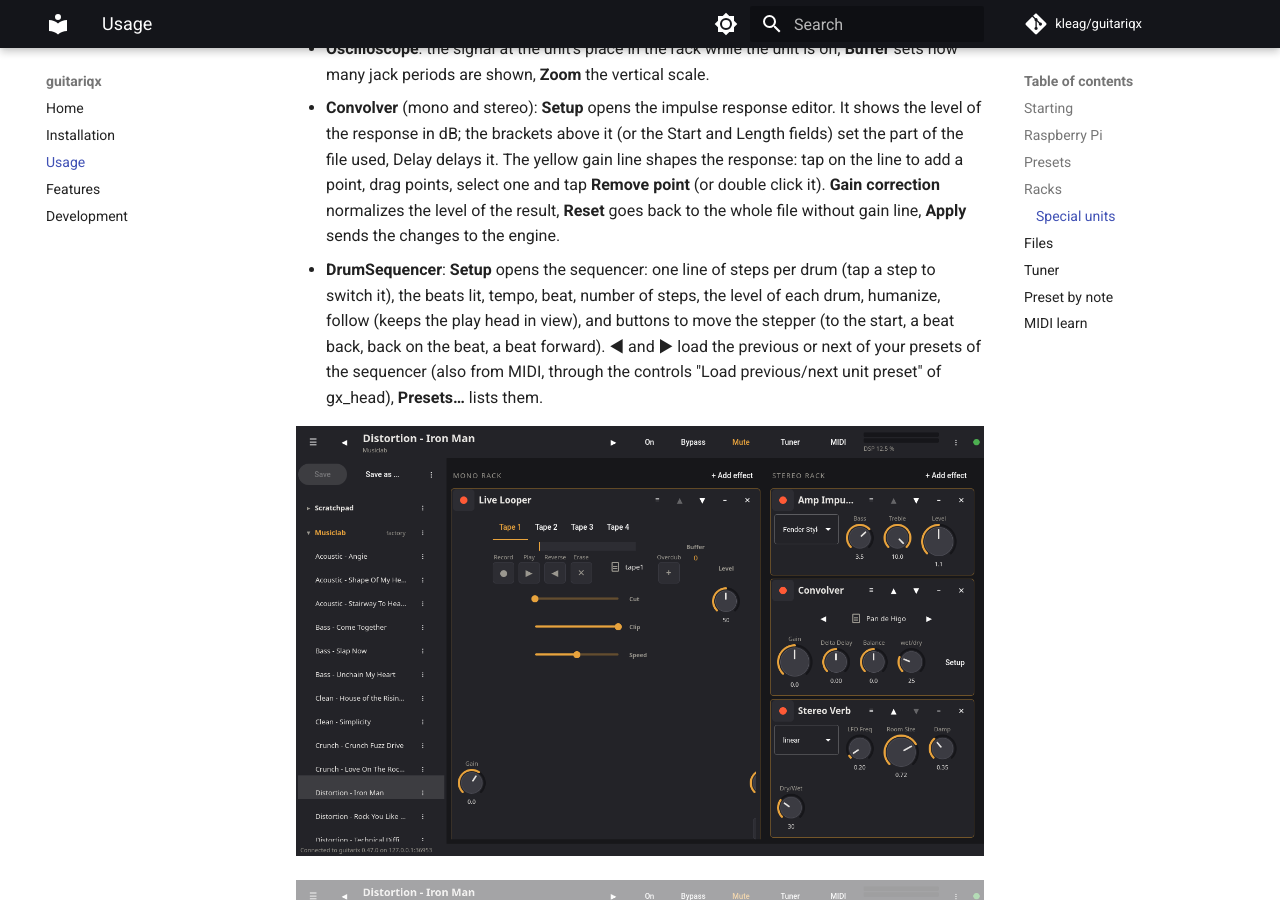
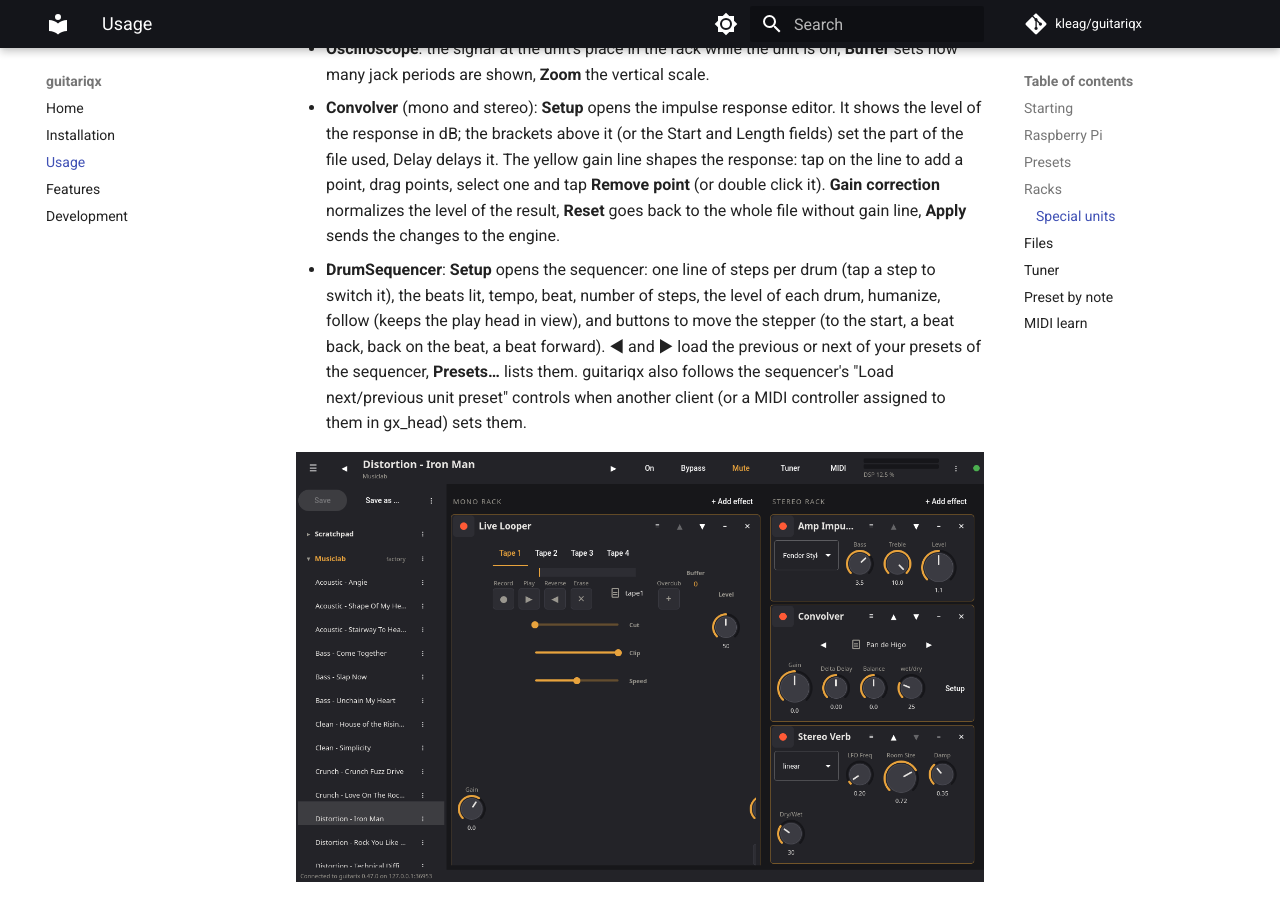
Before and after one commit to kleag/guitariqx, an MkDocs documentation site: the page built from docs/usage.md, in a window 1280 px wide and 900 px high, scrolled down 3820 px. Built offline with MkDocs 1.6.1 and Material for MkDocs 9.7.7, drawn with Linux system fonts in a browser that asks for light colours; comment, search, counter and statistics services are not loaded.

Commit message:
Docs: what is checked of the sequencer's preset controls
Co-Authored-By: Claude Opus 5.5 <noreply@anthropic.com>

```diff
--- a/docs/usage.md
+++ b/docs/usage.md
@@ -122,8 +122,9 @@ Some units have widgets of their own, as in gx_head:
   steps, the level of each drum, humanize, follow (keeps the play head in
   view), and buttons to move the stepper (to the start, a beat back, back
   on the beat, a beat forward). ◀ and ▶ load the previous or next of your
-  presets of the sequencer (also from MIDI, through the controls "Load
-  previous/next unit preset" of gx_head), **Presets…** lists them.
+  presets of the sequencer, **Presets…** lists them. guitariqx also follows
+  the sequencer's "Load next/previous unit preset" controls when another
+  client (or a MIDI controller assigned to them in gx_head) sets them.
 
 ![The looper](images/looper.png)
 
```
Also changed, not shown: TODO.md (+2 -0 lines).
